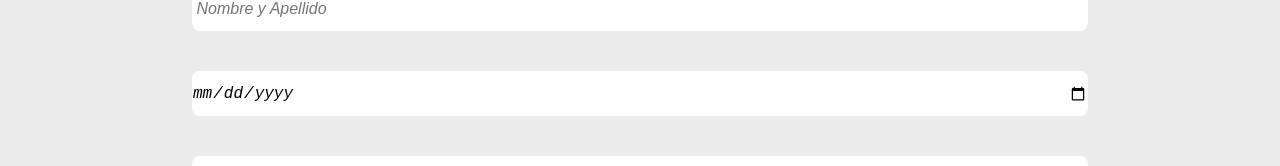
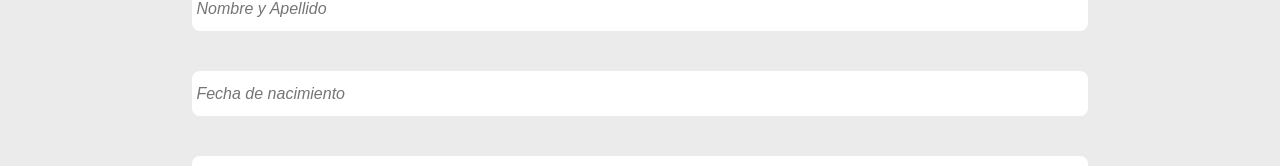
Before and after one commit to maurojaviertonelli/MercadoLiebre-DH-Tonelli-Mauro, a website: page views/register.html in a window 1280 px wide. Shown: the part 522-688 px from the top of the page. Drawn offline with Linux system fonts and the light colour scheme.

Commit message:
Versión Final

```diff
--- a/views/register.html
+++ b/views/register.html
@@ -67,7 +67,7 @@
 <input type="password" name="password" placeholder=" Confirmar contraseña" required>
 <h3>DATOS PERSONALES</h3>
 <input type="text" name="nombreyapellido" placeholder=" Nombre y Apellido" minlength="3" required>
-<input type="date" name="fechadenacimiento" placeholder=" Fecha de nacimiento" min="1920-01-01" max="2021-06-05">
+<input placeholder=" Fecha de nacimiento" type="text" onfocus="(this.type='date')" onfocusout="(this.type='text')" id="fecha">
 <input type="text" name="domicilio" placeholder=" Domicilio">
 <br>
 <label class="foto-us">Foto de usuario</label>
```
